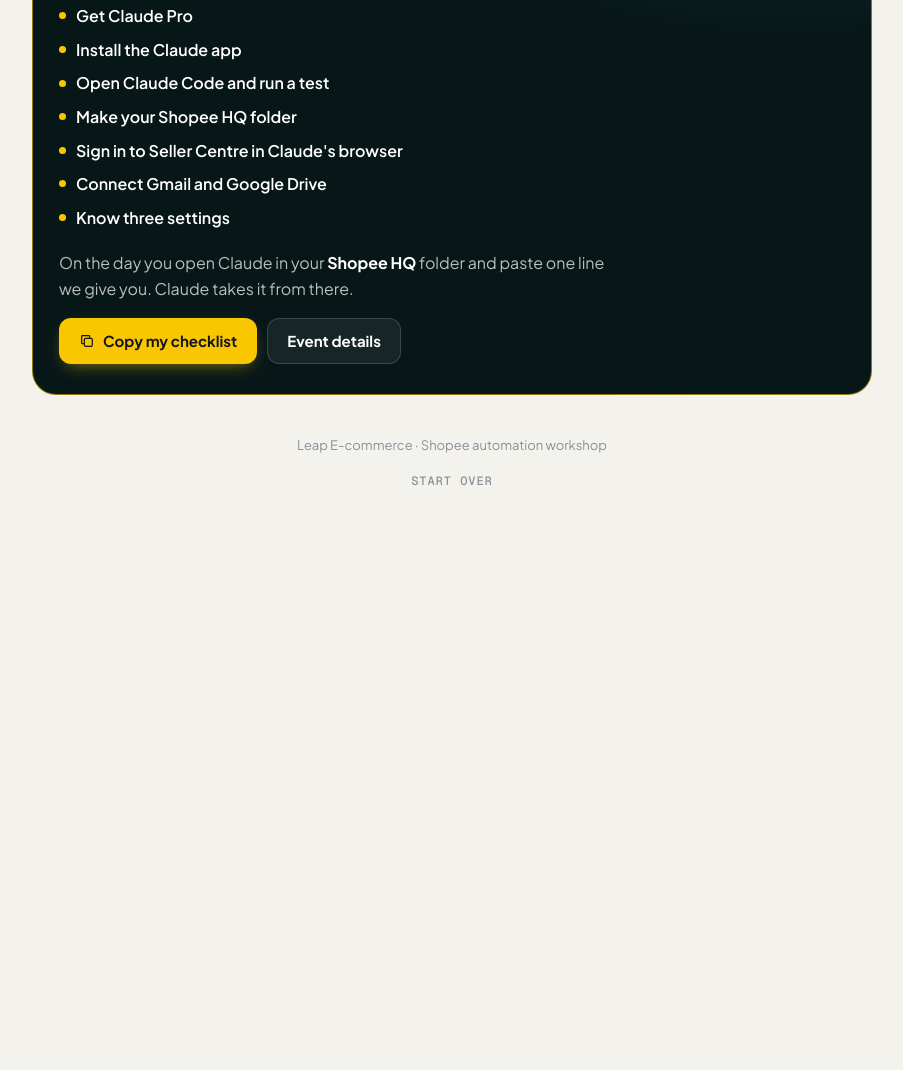
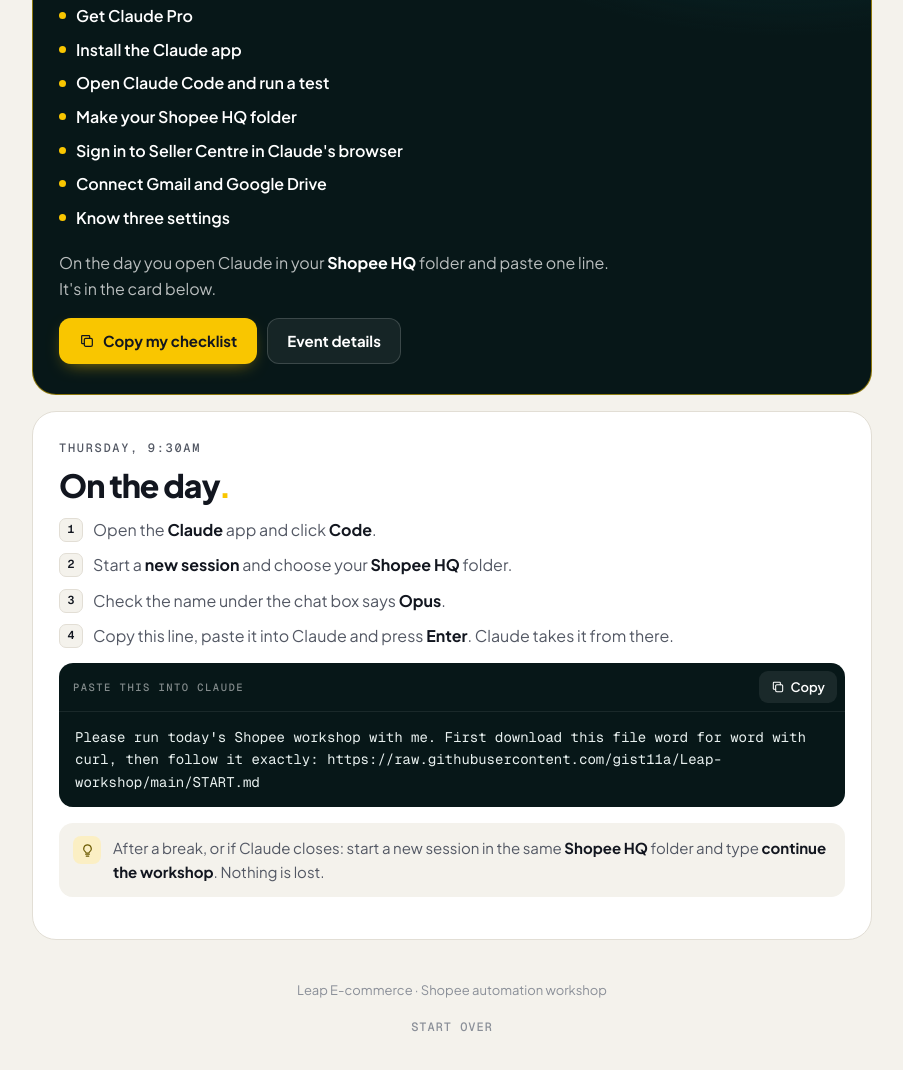
Before and after one commit to gist11a/Leap-workshop, a plain HTML site: page pages/prerequisites.html in a window 1280 px wide. Shown: the part 2658-3728 px from the top of the page, without its empty margins (188-1091 px from the left). Before the commit the page ends 3275 px from the top, so only its background shows below. Drawn offline with nearby package versions, Linux system fonts and the light colour scheme.

Commit message:
Firmer start line (download START.md word for word with curl), 'On the day' card with Copy on the get-ready page, 'continue the workshop' phrase
Co-Authored-By: Claude Opus 5.5 <noreply@anthropic.com>

```diff
--- a/pages/prerequisites.html
+++ b/pages/prerequisites.html
@@ -176,6 +176,11 @@ body.os-mac .pickos,body.os-win .pickos{display:none}
 .ready.complete .miss,.ready.complete .stillopen{display:none}
 .ready .btn-line{background:rgba(255,255,255,.06);color:#fff;box-shadow:inset 0 0 0 1px rgba(255,255,255,.16)}
 .ready .btn-line:hover{background:rgba(255,255,255,.1)}
+.day{margin-top:16px;scroll-margin-top:24px;background:var(--card);border:1px solid var(--line);border-radius:24px;padding:28px 26px;color:var(--ink2)}
+.day h3{font-size:clamp(24px,3.6vw,32px);letter-spacing:-.03em;font-weight:800;margin:10px 0 14px;line-height:1.1;color:var(--ink)}
+.day b{color:var(--ink)}
+.day .say{margin-top:4px}
+@media (max-width:600px){.day{padding:22px 18px}}
 .foot{text-align:center;color:var(--ink3);font-size:13px;margin-top:40px}
 .reset{background:none;border:0;color:var(--ink3);font:500 12px var(--mono);letter-spacing:.08em;text-transform:uppercase;cursor:pointer;margin-top:10px;padding:8px}
 .reset:hover{color:var(--ink)}
@@ -263,11 +268,24 @@ body.embedded .float{display:none}
       <div class="allset"><span class="tile"><svg class="i"><use href="#i-check"/></svg></span>All must-do steps are done. You're set for 9:30am.</div>
       <p class="stillopen">Still open before 9:30am on Thursday:</p>
       <ul class="miss" id="miss"></ul>
-      <p>On the day you open Claude in your <b style="color:#fff">Shopee HQ</b> folder and paste one line we give you. Claude takes it from there.</p>
+      <p>On the day you open Claude in your <b style="color:#fff">Shopee HQ</b> folder and paste one line. It's in the card below.</p>
       <div style="display:flex;gap:10px;flex-wrap:wrap">
         <button class="btn btn-y" type="button" id="copyStatus"><svg class="i"><use href="#i-copy"/></svg>Copy my checklist</button>
         <a class="btn btn-line" href="https://www.leapecommerce.com/leap-events" target="_blank" rel="noopener">Event details</a>
       </div>
+    </section>
+
+    <section class="day" id="day">
+      <p class="label">Thursday, 9:30am</p>
+      <h3>On the day<span class="dot">.</span></h3>
+      <ol class="how">
+        <li>Open the <b>Claude</b> app and click <b>Code</b>.</li>
+        <li>Start a <b>new session</b> and choose your <b>Shopee HQ</b> folder.</li>
+        <li>Check the name under the chat box says <b>Opus</b>.</li>
+        <li>Copy this line, paste it into Claude and press <b>Enter</b>. Claude takes it from there.</li>
+      </ol>
+      <div class="say"><div class="bar"><span>Paste this into Claude</span><button class="copy" type="button" data-copy="Please%20run%20today%27s%20Shopee%20workshop%20with%20me.%20First%20download%20this%20file%20word%20for%20word%20with%20curl%2C%20then%20follow%20it%20exactly%3A%20https%3A%2F%2Fraw.githubusercontent.com%2Fgist11a%2FLeap-workshop%2Fmain%2FSTART.md"><svg class="i"><use href="#i-copy"/></svg>Copy</button></div><code>Please run today&#39;s Shopee workshop with me. First download this file word for word with curl, then follow it exactly: https://raw.githubusercontent.com/gist11a/Leap-workshop/main/START.md</code></div>
+      <div class="note note-tip"><span class="nt"><svg class="i"><use href="#i-tip"/></svg></span><div>After a break, or if Claude closes: start a new session in the same <b>Shopee HQ</b> folder and type <b>continue the workshop</b>. Nothing is lost.</div></div>
     </section>
 
     <div class="foot">
```
Also changed, not shown: 3 other files.
